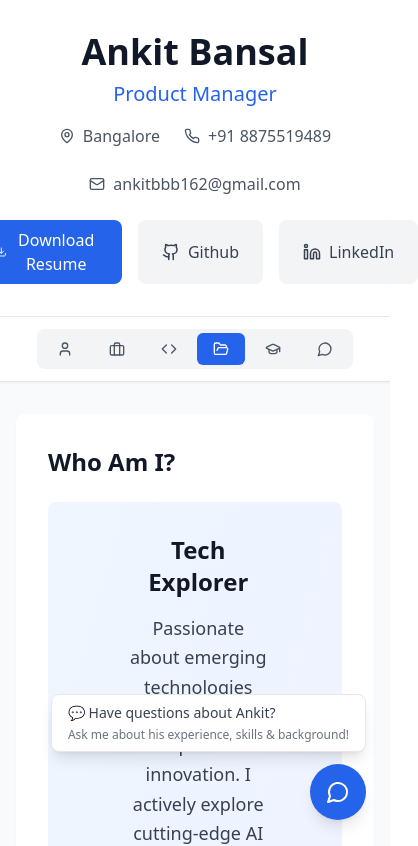
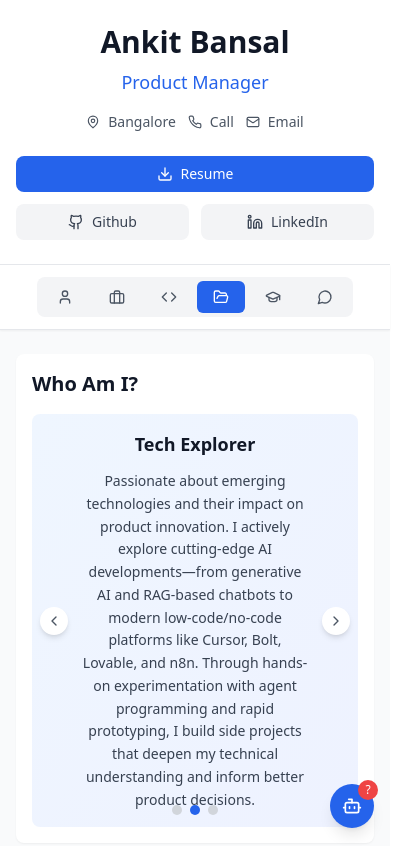
Before and after one commit to ankitbansal2101/digital-resume, a React (Vite) app: page / in a window 390 px wide. Shown: the top 846 px of the page, 418 px wide, since content can reach past the window. Built offline with nearby package versions, Linux system fonts and the light colour scheme; no server answers.

Commit message:
Optimize entire website for mobile devices

```diff
--- a/src/App.tsx
+++ b/src/App.tsx
@@ -42,7 +42,7 @@ function App() {
       <Header />
       <Navigation activeSection={activeSection} />
 
-      <main className="max-w-4xl mx-auto px-4 sm:px-6 lg:px-8 py-8 space-y-12">
+      <main className="max-w-4xl mx-auto px-4 sm:px-6 lg:px-8 py-6 sm:py-8 space-y-8 sm:space-y-12">
         <About />
         <Experience />
         <Skills />
--- a/src/components/About.tsx
+++ b/src/components/About.tsx
@@ -34,27 +34,27 @@ const About = () => {
 
   return (
     <section id="about" className="scroll-mt-20">
-      <div className="bg-white rounded-lg shadow-sm p-8">
-        <h2 className="text-2xl font-bold text-gray-900 mb-6">
+      <div className="bg-white rounded-lg shadow-sm p-4 sm:p-8">
+        <h2 className="text-xl sm:text-2xl font-bold text-gray-900 mb-4 sm:mb-6">
           Who Am I?
         </h2>
 
-        <div className="relative bg-gradient-to-br from-blue-50 to-indigo-50 rounded-lg p-8 min-h-[300px]">
+        <div className="relative bg-gradient-to-br from-blue-50 to-indigo-50 rounded-lg p-4 sm:p-8 min-h-[250px] sm:min-h-[300px]">
           {/* Carousel Content */}
           <div className="flex items-center justify-between h-full">
             <button
               onClick={prevSlide}
-              className="absolute left-4 top-1/2 transform -translate-y-1/2 z-10 p-2 rounded-full bg-white shadow-md hover:shadow-lg transition-shadow"
+              className="absolute left-2 sm:left-4 top-1/2 transform -translate-y-1/2 z-10 p-1.5 sm:p-2 rounded-full bg-white shadow-md hover:shadow-lg transition-shadow"
             >
-              <ChevronLeft className="text-gray-600" size={20} />
+              <ChevronLeft className="text-gray-600" size={16} />
             </button>
 
-            <div className="flex-1 px-12">
+            <div className="flex-1 px-8 sm:px-12">
               <div className="text-center">
-                <h3 className="text-2xl font-bold text-gray-900 mb-4">
+                <h3 className="text-lg sm:text-2xl font-bold text-gray-900 mb-3 sm:mb-4">
                   {slides[currentSlide].title}
                 </h3>
-                <p className="text-gray-700 leading-relaxed text-lg">
+                <p className="text-gray-700 leading-relaxed text-sm sm:text-lg">
                   {slides[currentSlide].content}
                 </p>
               </div>
@@ -62,19 +62,19 @@ const About = () => {
 
             <button
               onClick={nextSlide}
-              className="absolute right-4 top-1/2 transform -translate-y-1/2 z-10 p-2 rounded-full bg-white shadow-md hover:shadow-lg transition-shadow"
+              className="absolute right-2 sm:right-4 top-1/2 transform -translate-y-1/2 z-10 p-1.5 sm:p-2 rounded-full bg-white shadow-md hover:shadow-lg transition-shadow"
             >
-              <ChevronRight className="text-gray-600" size={20} />
+              <ChevronRight className="text-gray-600" size={16} />
             </button>
           </div>
 
           {/* Slide Indicators */}
-          <div className="absolute bottom-4 left-1/2 transform -translate-x-1/2 flex space-x-2">
+          <div className="absolute bottom-3 sm:bottom-4 left-1/2 transform -translate-x-1/2 flex space-x-2">
             {slides.map((_, index) => (
               <button
                 key={index}
                 onClick={() => setCurrentSlide(index)}
-                className={`w-3 h-3 rounded-full transition-colors ${
+                className={`w-2.5 h-2.5 sm:w-3 sm:h-3 rounded-full transition-colors ${
                   index === currentSlide ? 'bg-blue-600' : 'bg-gray-300'
                 }`}
               />
--- a/src/components/ChatButton.tsx
+++ b/src/components/ChatButton.tsx
@@ -1,5 +1,5 @@
 import React from 'react';
-import { MessageCircle } from 'lucide-react';
+import { Bot } from 'lucide-react';
 
 interface ChatButtonProps {
   onClick: () => void;
@@ -7,26 +7,39 @@ interface ChatButtonProps {
 
 const ChatButton: React.FC<ChatButtonProps> = ({ onClick }) => {
   return (
-    <div className="fixed bottom-6 right-6 z-40">
-      {/* Text indicator */}
-      <div className="mb-3 bg-white rounded-lg shadow-lg border border-gray-200 px-4 py-2 max-w-xs">
+    <div className="fixed bottom-4 right-4 sm:bottom-6 sm:right-6 z-40">
+      {/* Text indicator - only show on desktop, positioned above button */}
+      <div className="absolute bottom-full right-0 mb-3 bg-white rounded-lg shadow-lg border border-gray-200 px-3 py-2 max-w-xs hidden sm:block">
         <p className="text-sm text-gray-700 font-medium">
-          💬 Have questions about Ankit?
+          🤖 Ask Ankit's AI Assistant
         </p>
         <p className="text-xs text-gray-500 mt-1">
-          Ask me about his experience, skills & background!
+          Questions about experience, skills & background
         </p>
+        {/* Speech bubble arrow pointing down to the button */}
+        <div className="absolute top-full left-1/2 transform -translate-x-1/2 w-0 h-0 border-l-4 border-r-4 border-t-8 border-transparent border-t-white"></div>
+        <div className="absolute top-full left-1/2 transform -translate-x-1/2 mt-0.5 w-0 h-0 border-l-4 border-r-4 border-t-8 border-transparent border-t-gray-200"></div>
       </div>
 
-      {/* Chat button */}
+      {/* AI Bot button */}
       <button
         onClick={onClick}
-        className="bg-blue-600 hover:bg-blue-700 text-white p-4 rounded-full shadow-lg hover:shadow-xl transition-all duration-300 group flex items-center justify-center ml-auto"
+        className="bg-blue-600 hover:bg-blue-700 text-white p-3 sm:p-4 rounded-full shadow-lg hover:shadow-xl transition-all duration-300 group flex items-center justify-center relative"
         aria-label="Open chat with Ankit's AI assistant"
       >
-        <MessageCircle size={24} />
-        <div className="absolute bottom-full right-0 mb-2 bg-gray-900 text-white text-sm px-3 py-2 rounded-lg opacity-0 group-hover:opacity-100 transition-opacity duration-200 whitespace-nowrap">
-          Click to chat!
+        <Bot size={20} className="sm:w-6 sm:h-6" />
+
+        {/* Pulsing animation to indicate it's active */}
+        <div className="absolute inset-0 rounded-full bg-blue-600 animate-ping opacity-20"></div>
+
+        {/* Mobile: Small badge indicator */}
+        <div className="absolute -top-1 -right-1 bg-red-500 text-white text-xs rounded-full w-5 h-5 flex items-center justify-center sm:hidden">
+          ?
+        </div>
+
+        {/* Desktop hover tooltip */}
+        <div className="absolute bottom-full right-0 mb-2 bg-gray-900 text-white text-sm px-3 py-2 rounded-lg opacity-0 group-hover:opacity-100 transition-opacity duration-200 whitespace-nowrap hidden sm:block">
+          Chat with AI Assistant
           <div className="absolute top-full right-4 w-0 h-0 border-l-4 border-r-4 border-t-4 border-transparent border-t-gray-900"></div>
         </div>
       </button>
--- a/src/components/Header.tsx
+++ b/src/components/Header.tsx
@@ -5,58 +5,63 @@ const Header = () => {
 
   return (
     <header className="bg-white shadow-sm border-b">
-      <div className="max-w-4xl mx-auto px-4 sm:px-6 lg:px-8 py-8">
+      <div className="max-w-4xl mx-auto px-4 sm:px-6 lg:px-8 py-6 sm:py-8">
         <div className="text-center">
-          <h1 className="text-4xl font-bold text-gray-900 mb-2">
+          <h1 className="text-3xl sm:text-4xl font-bold text-gray-900 mb-2">
             Ankit Bansal
           </h1>
-          <h2 className="text-xl text-blue-600 mb-4 font-medium">
+          <h2 className="text-lg sm:text-xl text-blue-600 mb-4 font-medium">
             Product Manager
           </h2>
 
-          <div className="flex flex-wrap justify-center gap-6 mb-6 text-gray-600">
+          <div className="flex flex-wrap justify-center gap-3 sm:gap-6 mb-6 text-gray-600 text-sm sm:text-base">
             <div className="flex items-center gap-2">
-              <MapPin size={16} />
+              <MapPin size={14} className="sm:w-4 sm:h-4" />
               <span>Bangalore</span>
             </div>
             <a href="tel:+918875519489" className="flex items-center gap-2 hover:text-blue-600">
-              <Phone size={16} />
-              <span>+91 8875519489</span>
+              <Phone size={14} className="sm:w-4 sm:h-4" />
+              <span className="hidden sm:inline">+91 8875519489</span>
+              <span className="sm:hidden">Call</span>
             </a>
             <a href="mailto:ankitbbb162@gmail.com" className="flex items-center gap-2 hover:text-blue-600">
-              <Mail size={16} />
-              <span>ankitbbb162@gmail.com</span>
+              <Mail size={14} className="sm:w-4 sm:h-4" />
+              <span className="hidden sm:inline">ankitbbb162@gmail.com</span>
+              <span className="sm:hidden">Email</span>
             </a>
           </div>
 
-          <div className="flex justify-center gap-4">
+          <div className="flex flex-col sm:flex-row justify-center gap-3 sm:gap-4">
             <a
               href="/Ankit_Bansal_PM.pdf"
               target="_blank"
               rel="noopener noreferrer"
-              className="bg-blue-600 text-white px-6 py-2 rounded-lg hover:bg-blue-700 transition-colors flex items-center gap-2"
+              className="bg-blue-600 text-white px-4 sm:px-6 py-2 rounded-lg hover:bg-blue-700 transition-colors flex items-center justify-center gap-2 text-sm sm:text-base"
             >
-              <Download size={18} />
-              Download Resume
+              <Download size={16} className="sm:w-[18px] sm:h-[18px]" />
+              <span className="hidden sm:inline">Download Resume</span>
+              <span className="sm:hidden">Resume</span>
             </a>
+            <div className="flex gap-3 sm:gap-4">
               <a
                 href="https://github.com/ankitbansal2101"
                 target="_blank"
                 rel="noopener noreferrer"
-              className="bg-gray-100 text-gray-700 px-6 py-2 rounded-lg hover:bg-gray-200 transition-colors flex items-center gap-2"
+                className="bg-gray-100 text-gray-700 px-4 sm:px-6 py-2 rounded-lg hover:bg-gray-200 transition-colors flex items-center justify-center gap-2 text-sm sm:text-base flex-1 sm:flex-none"
               >
-              <Github size={18} />
-              Github
+                <Github size={16} className="sm:w-[18px] sm:h-[18px]" />
+                <span>Github</span>
               </a>
               <a
                 href="https://in.linkedin.com/in/ankitbansal2101"
                 target="_blank"
                 rel="noopener noreferrer"
-              className="bg-gray-100 text-gray-700 px-6 py-2 rounded-lg hover:bg-gray-200 transition-colors flex items-center gap-2"
+                className="bg-gray-100 text-gray-700 px-4 sm:px-6 py-2 rounded-lg hover:bg-gray-200 transition-colors flex items-center justify-center gap-2 text-sm sm:text-base flex-1 sm:flex-none"
               >
-              <Linkedin size={18} />
-              LinkedIn
+                <Linkedin size={16} className="sm:w-[18px] sm:h-[18px]" />
+                <span>LinkedIn</span>
               </a>
+            </div>
           </div>
         </div>
       </div>
```
Also changed, not shown: src/components/Chatbot.tsx (+9 -9 lines), src/components/PredefinedQuestions.tsx (+4 -4 lines). Lines whose indentation alone changed are shown as unchanged.
